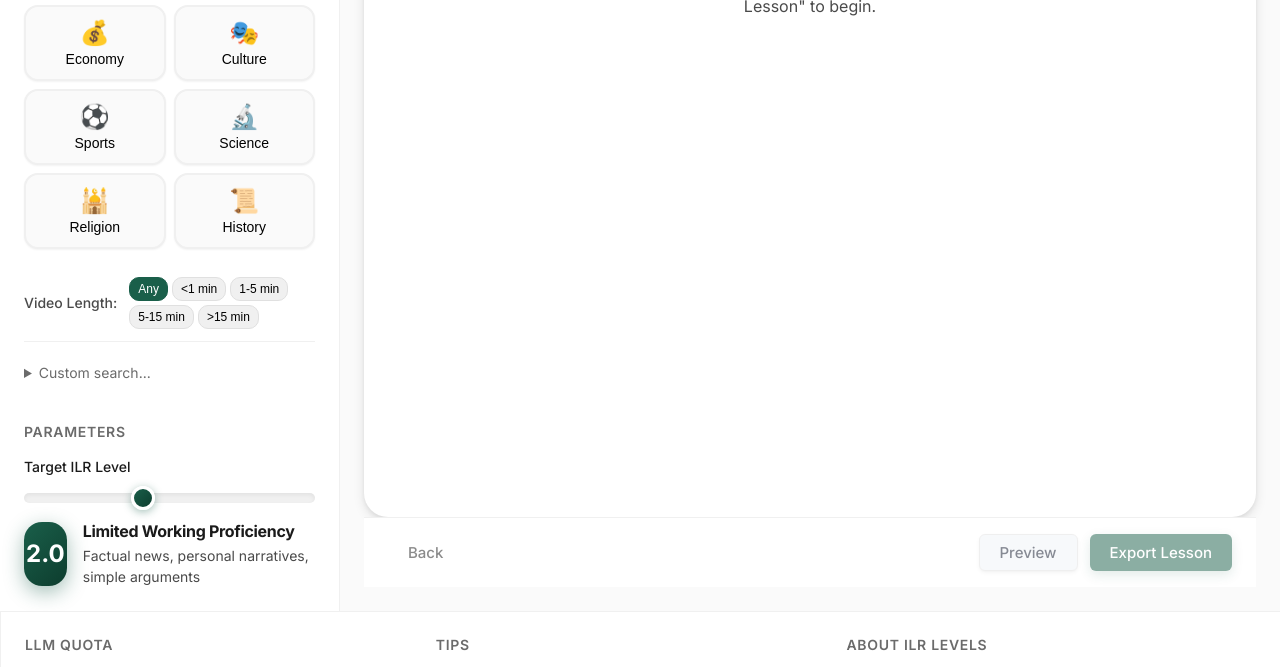
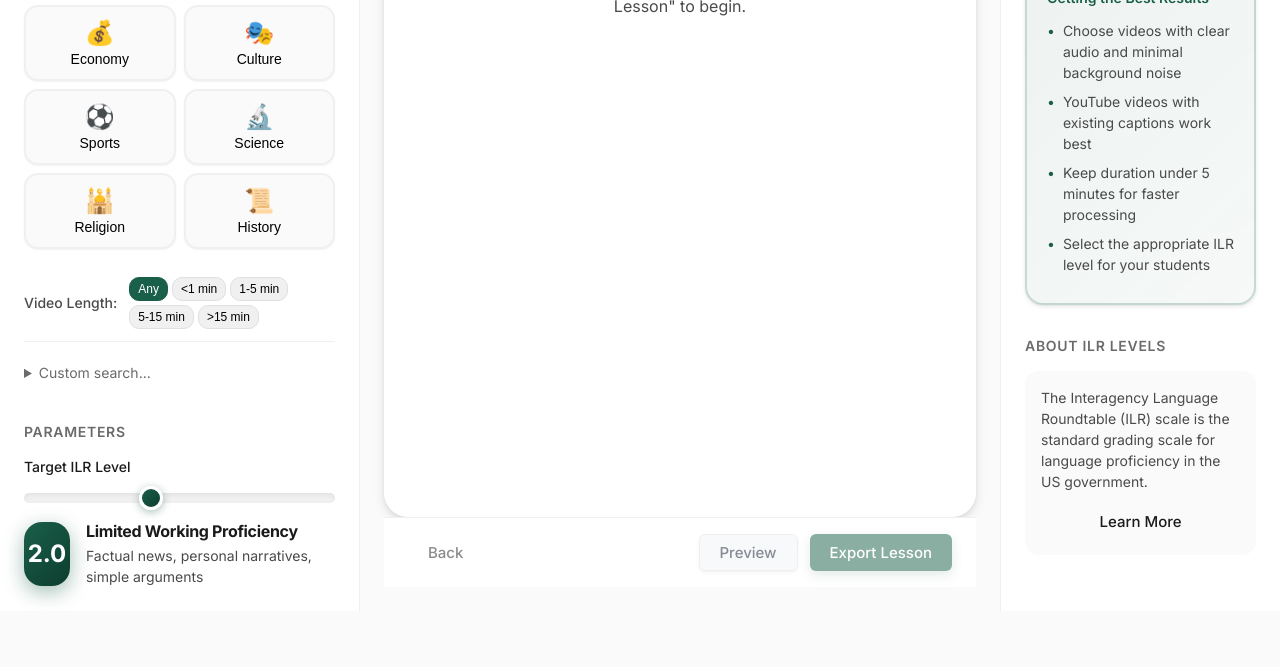
Before and after one commit to jeranaias/tanaghum, a plain HTML site: page generator.html in a window 1280 px wide. Shown: the part 569-1236 px from the top of the page. After the commit the page ends 1180 px from the top, so only its background shows below. Drawn offline with Linux system fonts and the light colour scheme.

Commit message:
Fix horizontal overflow with flexible grid columns and min-width: 0

```diff
--- a/css/generator.css
+++ b/css/generator.css
@@ -8,17 +8,24 @@
 
 .generator-layout {
   display: grid;
-  grid-template-columns: 360px 1fr 280px;
+  grid-template-columns: minmax(300px, 360px) minmax(0, 1fr) minmax(200px, 280px);
   min-height: calc(100vh - var(--header-height));
+  width: 100%;
   max-width: 100vw;
   overflow-x: hidden;
   background: var(--color-bg);
 }
 
+/* Prevent grid children from causing overflow */
+.generator-layout > * {
+  min-width: 0;
+  max-width: 100%;
+}
+
 /* Collapse right panel to bottom on smaller desktops (not hide) */
-@media (max-width: 1400px) {
+@media (max-width: 1200px) {
   .generator-layout {
-    grid-template-columns: 340px 1fr;
+    grid-template-columns: minmax(280px, 340px) minmax(0, 1fr);
     grid-template-rows: 1fr auto;
   }
 
@@ -434,6 +441,9 @@
   flex-direction: column;
   padding: var(--space-6);
   background: var(--color-bg);
+  min-width: 0;
+  max-width: 100%;
+  overflow-x: hidden;
 }
 
 /* Step Indicator */
@@ -548,7 +558,7 @@
 /* YouTube Preview Card */
 .video-preview {
   display: grid;
-  grid-template-columns: 280px 1fr;
+  grid-template-columns: minmax(200px, 280px) minmax(0, 1fr);
   gap: var(--space-6);
   padding: var(--space-6);
   background: var(--color-bg);
@@ -557,6 +567,7 @@
   border: 2px solid var(--color-border-light);
   box-shadow: var(--shadow-md);
   transition: all var(--transition-normal);
+  max-width: 100%;
 }
 
 .video-preview:hover {
@@ -565,7 +576,7 @@
   box-shadow: var(--shadow-lg);
 }
 
-@media (max-width: 640px) {
+@media (max-width: 768px) {
   .video-preview {
     grid-template-columns: 1fr;
   }
```
